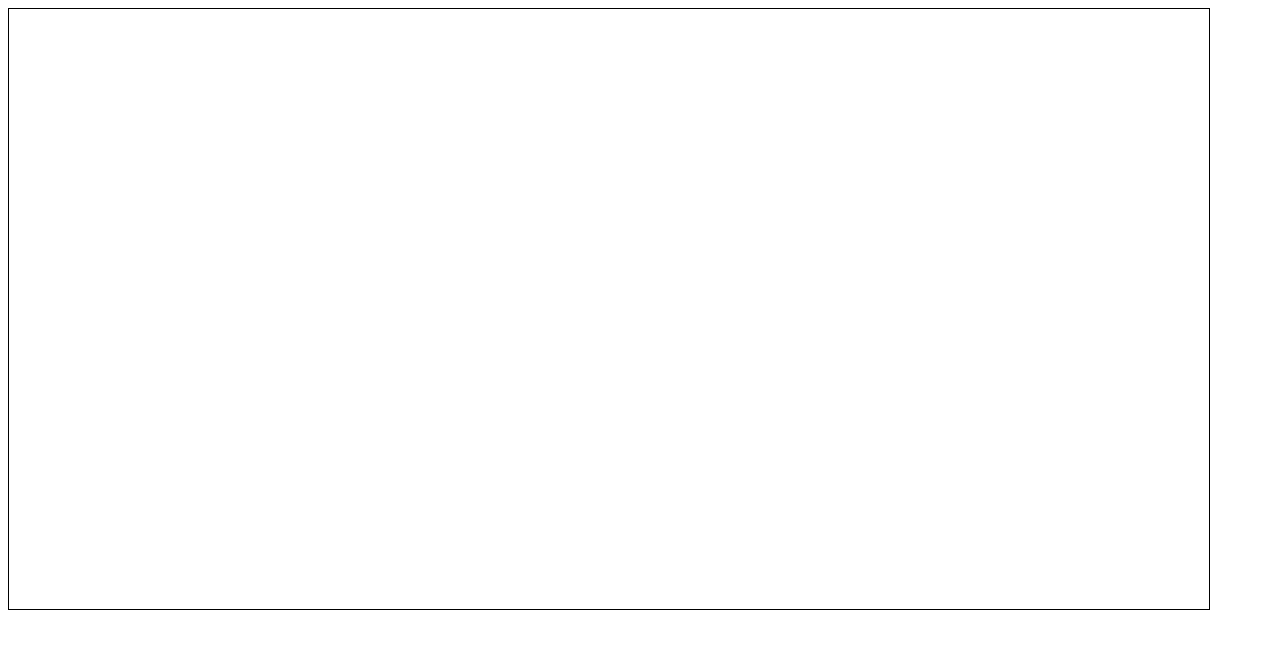
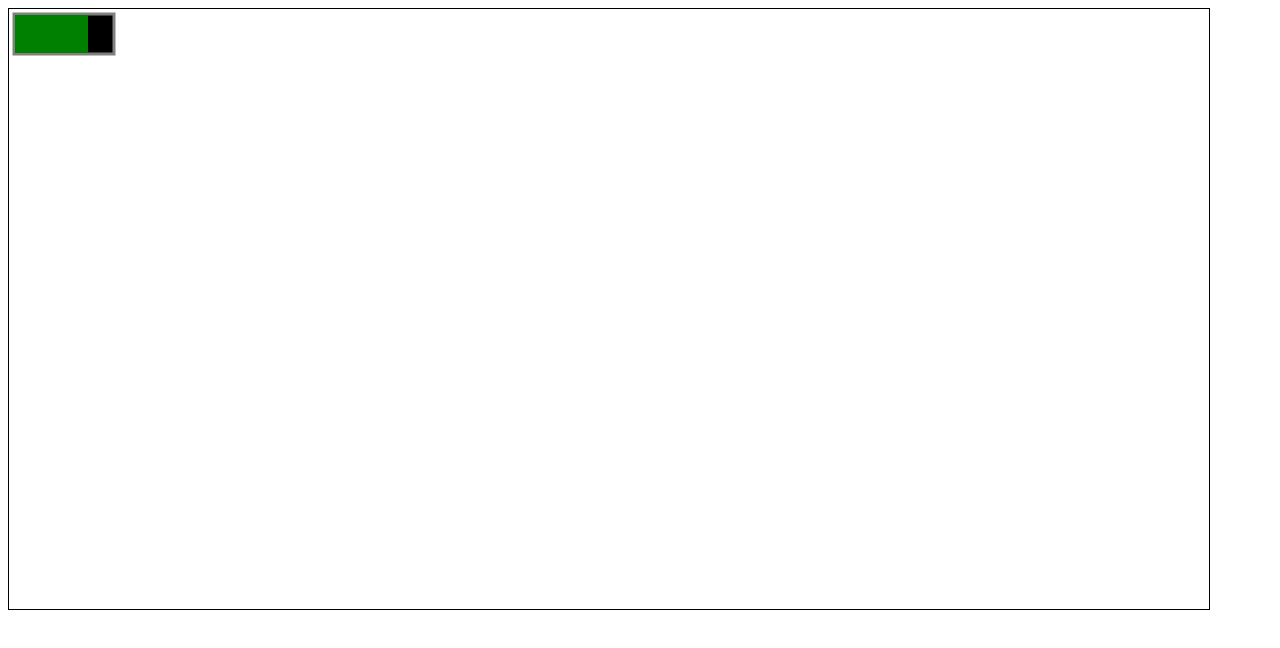
Before and after one commit to Harvard-Westlake/Math-Attack, a plain HTML site: page index.html in a window 1280 px wide. Drawn offline with Linux system fonts and the light colour scheme.

Commit message:
Add health bar to main code + test

```diff
--- a/src/healthBar.js
+++ b/src/healthBar.js
@@ -1,4 +1,4 @@
-export class HealthBar{
+export default class HealthBar{
 constructor(posX, posY,width, height){
   this.width = width;
   this.height = height;
@@ -13,6 +13,14 @@ setHealthPercent(latestHealthPct) {
   this.healthPercent = latestHealthPct;
 }
 
+determineColor() {
+  return 'green';
+}
+
+determineWidth() {
+  return this.width * (this.healthPercent / 100) - 2;
+}
+
 // Draws three rectangles
   // Border
   // Background
@@ -21,12 +29,9 @@ setHealthPercent(latestHealthPct) {
     ctx.fillStyle = 'black';
     ctx.strokeStyle = 'gray';
     ctx.lineWidth = 3;
-    ctx.fillRect(this.position.x, this.position.y, this.width, .this.height);
-    ctx.strokeRect(this.position.x, this.position.y, this.width, .this.height);
-    ctx.fillStyle = 'green';
-    ctx.fillRect(this.position.x+1, this.position.y+1, this.width-2, this.height-2);
+    ctx.fillRect(this.position.x, this.position.y, this.width, this.height);
+    ctx.strokeRect(this.position.x, this.position.y, this.width, this.height);
+    ctx.fillStyle = this.determineColor();
+    ctx.fillRect(this.position.x+1, this.position.y+1, this.determineWidth(), this.height-2);
   }
 }
-
-const hb = new HealthBar(5,5, 100, 40);
-hb.setHealthPercent(75);
--- a/src/index.js
+++ b/src/index.js
@@ -1,6 +1,7 @@
 import Player from '/src/player.js';
 import InputHandler from '/src/input.js'
 import Bullet from '/src/bullet.js'
+import HealthBar from '/src/healthBar.js'
 
 let canvas = document.getElementById("gameScreen");
 let ctx = canvas.getContext('2d');
@@ -8,7 +9,9 @@ let ctx = canvas.getContext('2d');
 const GAME_WIDTH = 1200;
 const GAME_HEIGHT = 600;
 
-
+// Health Bar
+const healthBar = new HealthBar(5,5, 100, 40);
+healthBar.setHealthPercent(75);
 
 ctx.clearRect(0,0,GAME_WIDTH,GAME_HEIGHT);
 
@@ -62,6 +65,9 @@ function gameLoop(timestamp){
     bullet.draw(ctx);
 
   });
+
+  // Draw health bar last
+  healthBar.draw(ctx);
 }
 //gameLoop();
 
```
Also changed, not shown: index.html (+5 -2 lines).
